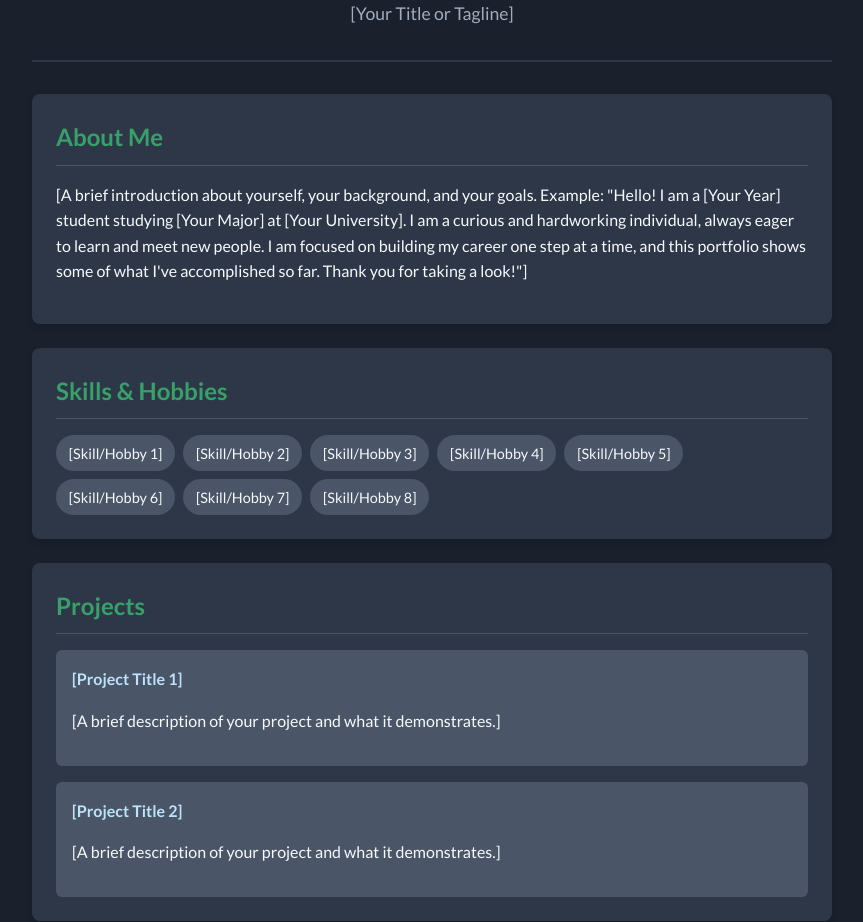
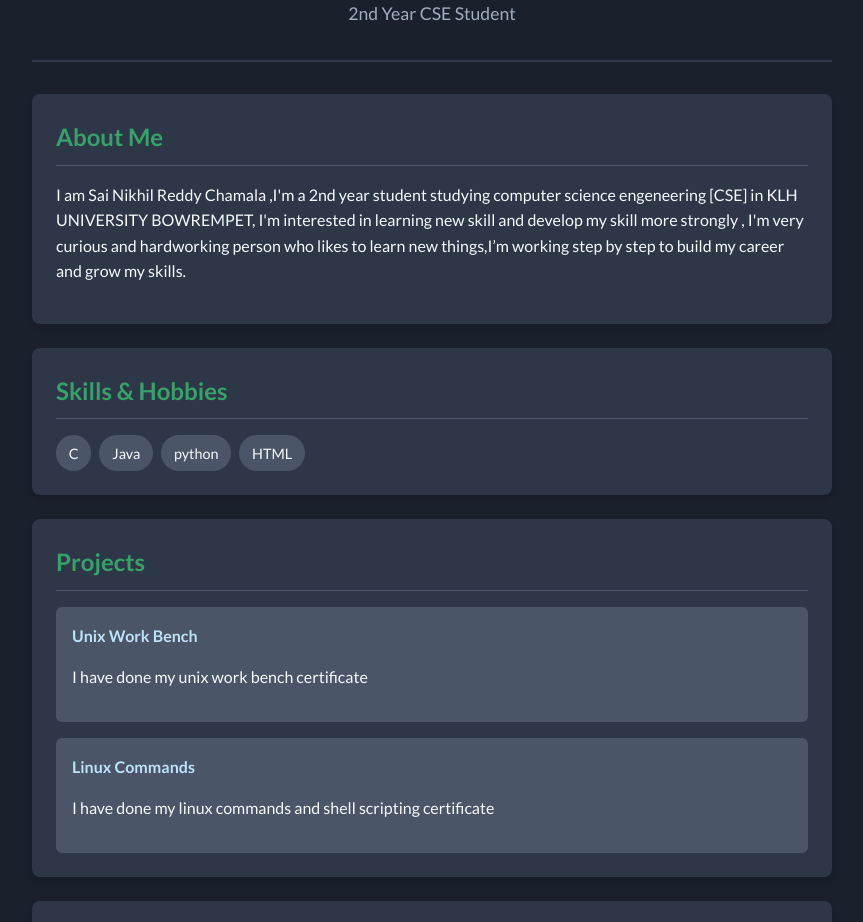
Before and after one commit to sainikhilreddy019/portfolio, a plain HTML site: page index.html in a window 1280 px wide. Shown: the part 104-1026 px from the top of the page, without its empty margins (208-1071 px from the left). Drawn offline with Linux system fonts and the light colour scheme.

Commit message:
Update index.html

```diff
--- a/index.html
+++ b/index.html
@@ -3,7 +3,7 @@
 <head>
   <meta charset="UTF-8">
   <meta name="viewport" content="width=device-width, initial-scale=1.0">
-  <title>[Your Name] — Portfolio</title>
+  <title> Sai Nikhil Reddy.Chamala — Portfolio </title>
   <link rel="preconnect" href="https://fonts.googleapis.com">
   <link rel="preconnect" href="https://fonts.gstatic.com" crossorigin>
   <link href="https://fonts.googleapis.com/css2?family=Lato:wght@400;700&display=swap" rel="stylesheet">
@@ -120,28 +120,24 @@
 <body>
   <div class="container">
     <div class="header">
-      <h1>[Your Name]</h1>
-      <p>[Your Title or Tagline]</p>
+      <h1>Sai Nikhil Reddy</h1>
+      <p>2nd Year CSE Student</p>
     </div>
 
     <div class="section">
       <h2>About Me</h2>
       <p>
-        [A brief introduction about yourself, your background, and your goals. Example: "Hello! I am a [Your Year] student studying [Your Major] at [Your University]. I am a curious and hardworking individual, always eager to learn and meet new people. I am focused on building my career one step at a time, and this portfolio shows some of what I've accomplished so far. Thank you for taking a look!"]
+        I am Sai Nikhil Reddy Chamala ,I'm a 2nd year student studying computer science engeneering [CSE] in KLH UNIVERSITY BOWREMPET, I'm interested in learning new skill and develop my skill more strongly , I'm very curious and hardworking person who likes to learn new things,I’m working step by step to build my career and grow my skills.
       </p>
     </div>
 
     <div class="section">
       <h2>Skills & Hobbies</h2>
       <ul>
-        <li>[Skill/Hobby 1]</li>
-        <li>[Skill/Hobby 2]</li>
-        <li>[Skill/Hobby 3]</li>
-        <li>[Skill/Hobby 4]</li>
-        <li>[Skill/Hobby 5]</li>
-        <li>[Skill/Hobby 6]</li>
-        <li>[Skill/Hobby 7]</li>
-        <li>[Skill/Hobby 8]</li>
+        <li>C</li>
+        <li>Java</li>
+        <li>python</li>
+        <li>HTML</li>
       </ul>
     </div>
 
@@ -149,12 +145,12 @@
       <h2>Projects</h2>
       <div class="project-list">
         <div class="project-item">
-          <strong>[Project Title 1]</strong>
-          <p>[A brief description of your project and what it demonstrates.]</p>
+          <strong>Unix Work Bench</strong>
+          <p>I have done my unix work bench certificate</p>
         </div>
         <div class="project-item">
-          <strong>[Project Title 2]</strong>
-          <p>[A brief description of your project and what it demonstrates.]</p>
+          <strong>Linux Commands</strong>
+          <p>I have done my linux commands and shell scripting certificate</p>
         </div>
       </div>
     </div>
@@ -162,14 +158,14 @@
     <div class="section">
       <h2>My Aspiration (5 Years from Now)</h2>
       <p>
-        [Write a paragraph about your goals for the next five years. Example: "In the next five years, I hope to become a skilled and dedicated [Your Field] professional. I want to work on projects that challenge me and help me grow, while also contributing to the community."]
+        "In the next five years, I hope to become a skilled and dedicated professional in my chosen field. I aim to gain hands-on experience through meaningful projects that push me to grow both personally and professionally. I want to continue learning new skills, whether through formal education, certifications, or on-the-job training"
       </p>
     </div>
 
     <div class="section">
       <h2>Contact</h2>
-      <p>Email: <a href="mailto:[Your Email]">[Your Email]</a></p>
-      <p>LinkedIn: <a href="[Your LinkedIn URL]" target="_blank">[Your LinkedIn Profile]</a></p>
+      <p>Email: <a href="mailto: sainikhilreddychamala143@gmail.com">sainikhilreddychamala143@gmail.com</a></p>
+      <p>LinkedIn: <a href="https://www.linkedin.com/in/sainikhilreddy-chamala-b40308338/" target="_blank">https://www.linkedin.com/in/sainikhilreddy-chamala-b40308338/</a></p>
     </div>
   </div>
 
@@ -177,4 +173,5 @@
     <small>Thank You for Visiting!</small>
   </div>
 </body>
+
 </html>
```
